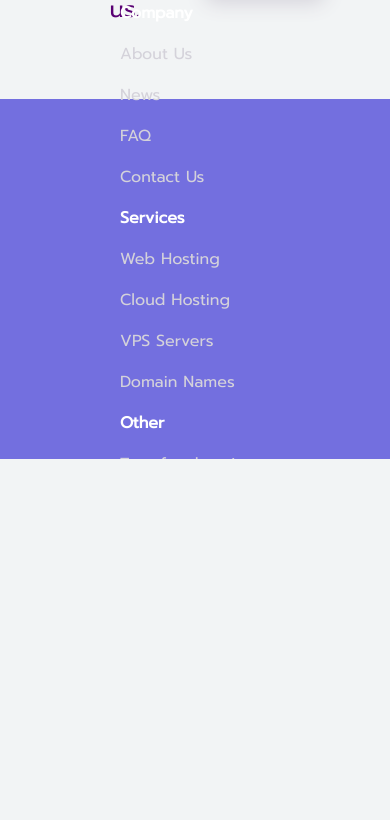
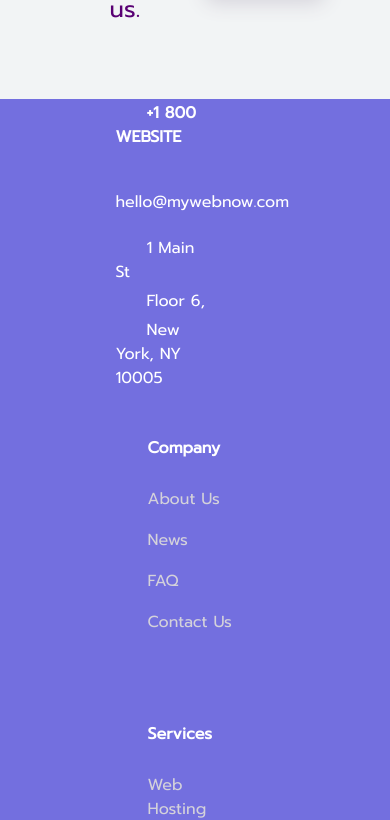
Before and after one commit to gg-1414/mini-project, a React (Create React App) app: page / in a window 390 px wide. Shown: the part 2428-3248 px from the top of the page. Before the commit the page ends 2887 px from the top, so only its background shows below. Built offline with nearby package versions, Linux system fonts and the light colour scheme; the HTML template or start-up script is replaced by a standard one.

Commit message:
media query for max-width 1409px for footer done

```diff
--- a/src/components/Footer.jsx
+++ b/src/components/Footer.jsx
@@ -4,22 +4,13 @@ import '../stylesheets/Footer.scss';
 const Footer = () => (
   <footer>
     <section className="footer__contact">
-      <div>
-        <i className="fa fa-phone"></i>
-        <p>+1 800 WEBSITE</p>
-      </div>
-      <div>
-        <i className="fa fa-envelope"></i>
-        <p>hello@mywebnow.com</p>
-      </div>
-      <div>
-        <i className="fa fa-map-marker"></i>
+        <p><i className="fa fa-phone"></i>+1 800 WEBSITE</p>
+        <p><i className="fa fa-envelope"></i>hello@mywebnow.com</p>
         <div className="footer__contact-location">
-          <p>1 Main St</p>
-          <p>Floor 6,</p>
-          <p>New York, NY 10005</p>
+          <p><i className="fa fa-map-marker"></i>1 Main St</p>
+          <p><i className="fa fa-map-marker"></i>Floor 6,</p>
+          <p><i className="fa fa-map-marker"></i>New York, NY 10005</p>
         </div>
-      </div>
     </section>
     <section className="footer__company">
       <p>Company</p>
@@ -37,12 +28,12 @@ const Footer = () => (
     </section>
     <section className="footer__other">
       <p>Other</p>
-      <a href="#">Transfer&nbsp;domains</a>
+      <a href="#">Transfer Domains</a>
       <a href="#">Customer Portal</a>
       <a href="#">Support Portal</a>
       <a href="#">Video Tutorials</a>
     </section>
-    <section className="social">
+    <section className="footer__social">
         <a href="#"><i className="fa fa-facebook fa-2x"></i></a>
         <a href="#"><i className="fa fa-youtube fa-2x"></i></a>
         <a href="#"><i className="fa fa-twitter fa-2x"></i></a>
--- a/src/stylesheets/Footer.scss
+++ b/src/stylesheets/Footer.scss
@@ -2,12 +2,11 @@
 
 footer {
   background: $purple-blue;
-  height: 360px;
   padding: 50px 80px;
+  width: 100vw;
   display: flex;
   flex-direction: row;
   flex-wrap: wrap;
-  justify-content: flex-start;
   justify-content: center;
   align-items: center;
   align-content: center;
@@ -15,15 +14,14 @@ footer {
   section {
     display: inline-block;
     flex-grow: 2;
-    flex-basis: 260px;
+    flex-basis: 20%;
     padding: 0 40px;
+    margin: 10px 0;
 
-
-    p { margin: 0; }
-
+    p { margin: 17px 0; }
   }
 
-  section:nth-child(5) {
+  .footer__social {
     flex-grow: 1;
     flex-basis: 40px;
   }
@@ -35,64 +33,51 @@ footer > section > p:first-child {
 }
 
 .footer__contact {
+  p {
+    display: inline-block;
+
+    i {
+      width: 16px;
+      display: inline-block;
+      margin-right: 15px;
+      font-size: 1.1em;
+    }
+  }
+
+  p:nth-child(1) {
+    i { font-size: 1.4em; }
+  }
+
+  .footer__contact-location {
+    display: inline-block;
+    width: 100%;
+
+    p {
+      display: block;
+      margin: 5px 0;
+
+      i { visibility: hidden; }
+    }
+
+    p:nth-child(1) {
+      i { visibility: visible; font-size: 1.7em; }
+    }
+  }
+}
+
+.footer__company,
+.footer__services,
+.footer__other,
+.footer__social {
   display: flex;
   flex-direction: column;
   justify-content: flex-start;
   align-content: center;
   align-items: flex-start;
 
-  div {
-    width: 100%;
-    position: relative;
-    margin: 12px 0;
+  p, a { padding-bottom: 17px; }
 
-    i {
-      width: 16px;
-      display: inline-block;
-      margin-right: 12px;
-    }
-
-    p {
-      display: inline-block;
-    }
-  }
-
-  .fa-phone {
-    font-size: 1.4em;
-  }
-
-  .fa-map-marker {
-    position: relative;
-    top: -45px;
-    font-size: 1.4em;
-  }
-
-  .footer__contact-location {
-    display: inline-block;
-    width: 180px;
-
-    p {
-      display: block;
-    }
-  }
-}
-
-.footer__company,
-.footer__services,
-.footer__other {
-  display: flex;
-  flex-direction: column;
-  justify-content: flex-start;
-  align-content: center;
-  align-items: flex-start;
-
-  p, a {
-    padding-bottom: 17px;
-  }
-
-  p:nth-child(1) {
-    font-weight: 900;
-  }
+  p:nth-child(1) { font-weight: 900; } // each section title
 
   a {
     color: $lighter-grey;
@@ -102,7 +87,7 @@ footer > section > p:first-child {
   a:hover { color: $white; }
 }
 
-.social {
+.footer__social {
   height: 205px;
   position: relative;
   top: 0;
@@ -118,3 +103,81 @@ footer > section > p:first-child {
     }
   }
 }
+
+@media screen and (max-width: 1409px) {
+  footer {
+    display: grid;
+    grid-template-columns: 45% 45%;
+    grid-template-rows: 30% 30% 20%;
+    grid-column-gap: 25px;
+    grid-row-gap: 20px;
+    justify-items: center;
+    justify-content: center;
+    align-items: center;
+    padding: 40px;
+
+    section {
+      padding: 30px;
+      position: relative;
+      top: 50%;
+      transform: translateY(-50%);
+      justify-content: space-evenly;
+      align-self: center;
+      display: block;
+      width: 50%;
+      margin: 0 auto;
+    }
+
+    p, .footer__contact p { display: block; }
+
+    .footer__contact {
+      position: relative;
+      left: -32px;
+      top: 100px;
+    }
+
+    .footer__company > p,
+    .footer__services > p,
+    .footer__other > p {
+      padding: 10px 0;
+    }
+
+    .footer__services {
+      grid-column-start: 1;
+      grid-column-end: 2;
+      grid-row-start: 2;
+      grid-row-end: 3;
+    }
+
+    .footer__other {
+      grid-column-start: 2;
+      grid-column-end: end;
+      grid-row-start: 2;
+      grid-row-end: 3;
+    }
+
+    .footer__social {
+      grid-column-start: 1;
+      grid-column-end: end;
+      grid-row-start: 3;
+      grid-row-end: last-line;
+
+      display: flex;
+      flex-direction: row;
+      justify-content: center;
+      align-items: center;
+      align-content: center;
+
+      padding-top: 250px;
+
+      a { i { font-size: 3em; padding: 0 20px; }}
+    }
+  }
+}
+
+@media screen and (max-width: 1257px) {
+  footer {
+    display: flex;
+    flex-direction: column;
+  }
+}
```
